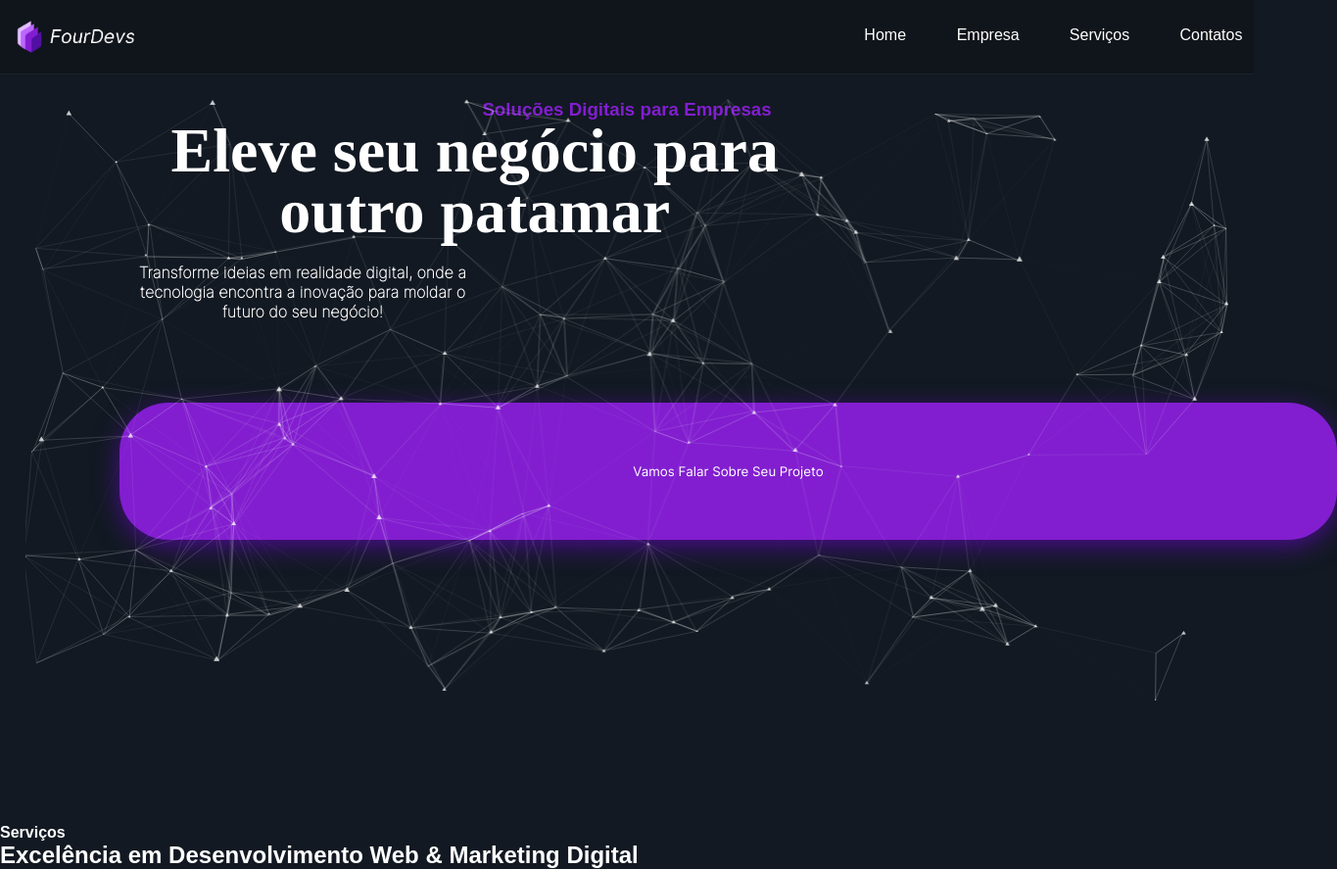
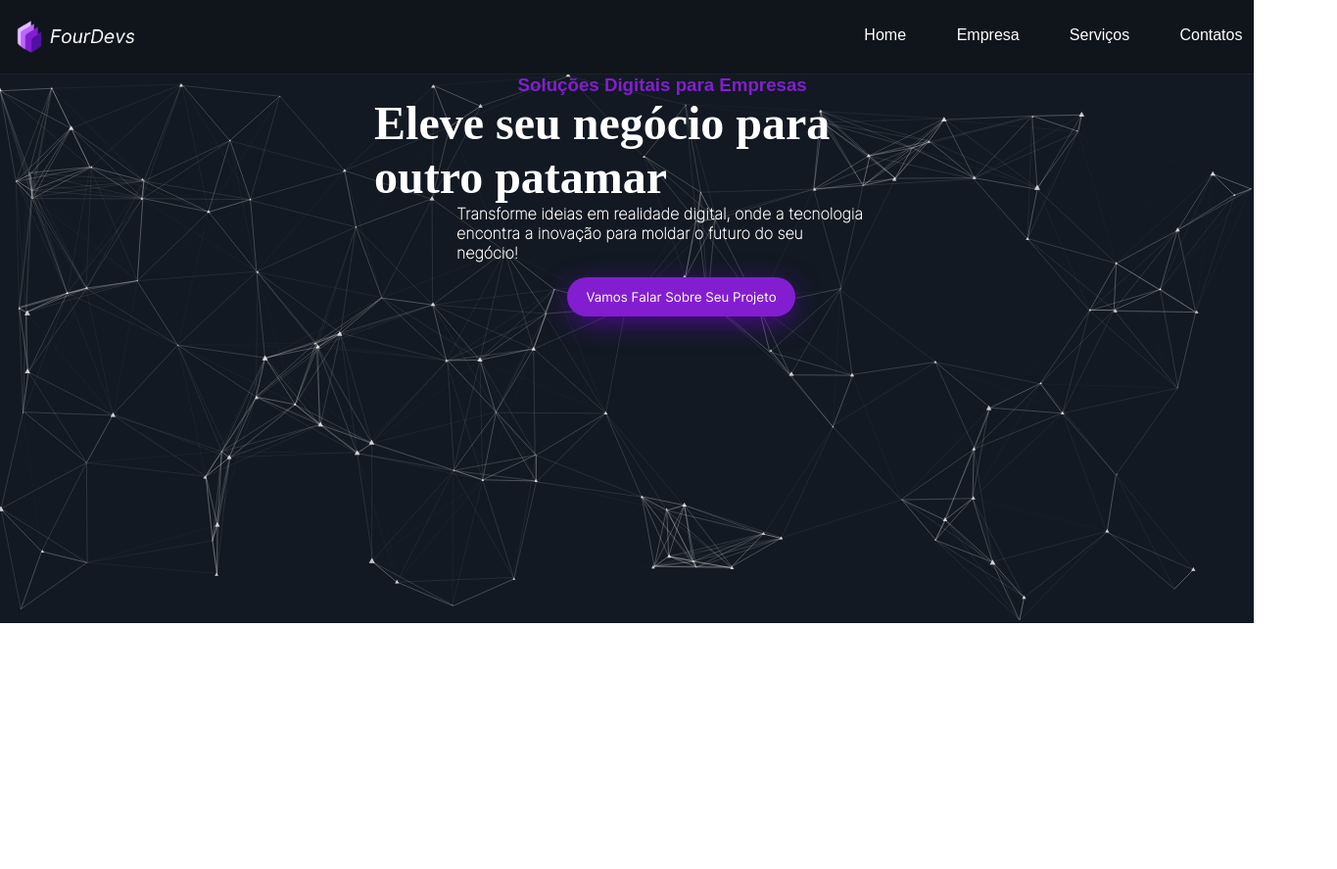
Before and after one commit to wilkenio/FourDev, a plain HTML site: page index.html in a window 1280 px wide. Shown: the whole page at 98% size, 1365 px wide, since content can reach past the window. After the commit the page ends 800 px from the top, so only its background shows below. Drawn offline with nearby package versions, Linux system fonts and the light colour scheme; a web font is replaced by a local one.

Commit message:
Ajuste de particulas

```diff
--- a/style/global.css
+++ b/style/global.css
@@ -32,7 +32,3 @@
     font-family: INTER1;
     src: url('fonts/inter/static/Inter-Regular.ttf')
 }
-
-body{
-    background-color: var(--cor-4);
-}
--- a/style/index.css
+++ b/style/index.css
@@ -77,36 +77,33 @@
 }
 
 /* capa */
-#particles-container{
-    padding: 2%;
+#particles-container {
+    z-index: 0;
+    height: 70vh;
+    background-color: var(--cor-4);
+}
+#elements{
     display: flex;
-    flex-direction: column;
-    align-items: center;
-    text-align: center;
-    width: 96%;
-}
-
-#elements{
+    left: 20%;
     position: absolute;
-    z-index: -1;
+    z-index: 1;
     display: flex;
     flex-direction: column;
     justify-content: center;
+    align-items: center;
 }
 #particles-container h3{
     color: var(--cor-3);
 }
 
 #particles-container h1{
-    font-size: 4rem;
+    font-size: 3rem;
     width: 70%;
-    line-height: 97%;
     font-family: INTER3;
 }
 
 #particles-container h4{
-    width: 36%;
-    margin-top: 2%;
+    width: 50%;
     font-family: INTER2;
 }
 
@@ -122,11 +119,11 @@
     transition: 0.6s;
     box-shadow: 0px 7px 29px -3px rgba(132, 0, 255, 0.575);
     font-family: INTER1;
-    z-index: 8;
 }
 
 #particles-container a button:hover{
     opacity: 0.5;
+    color: aquamarine;
 }
 @media screen and (max-width: 1050px) {
 
```
Also changed, not shown: index.html (+2 -2 lines).
